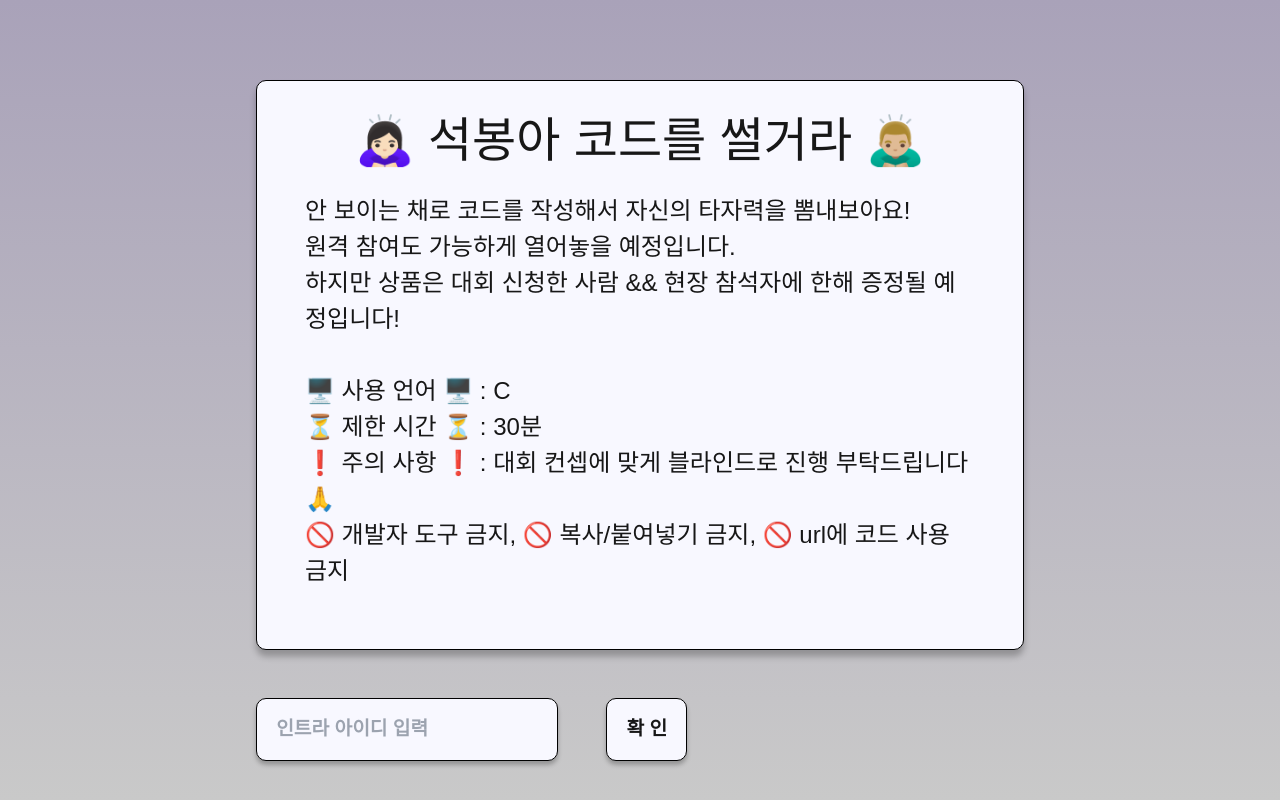
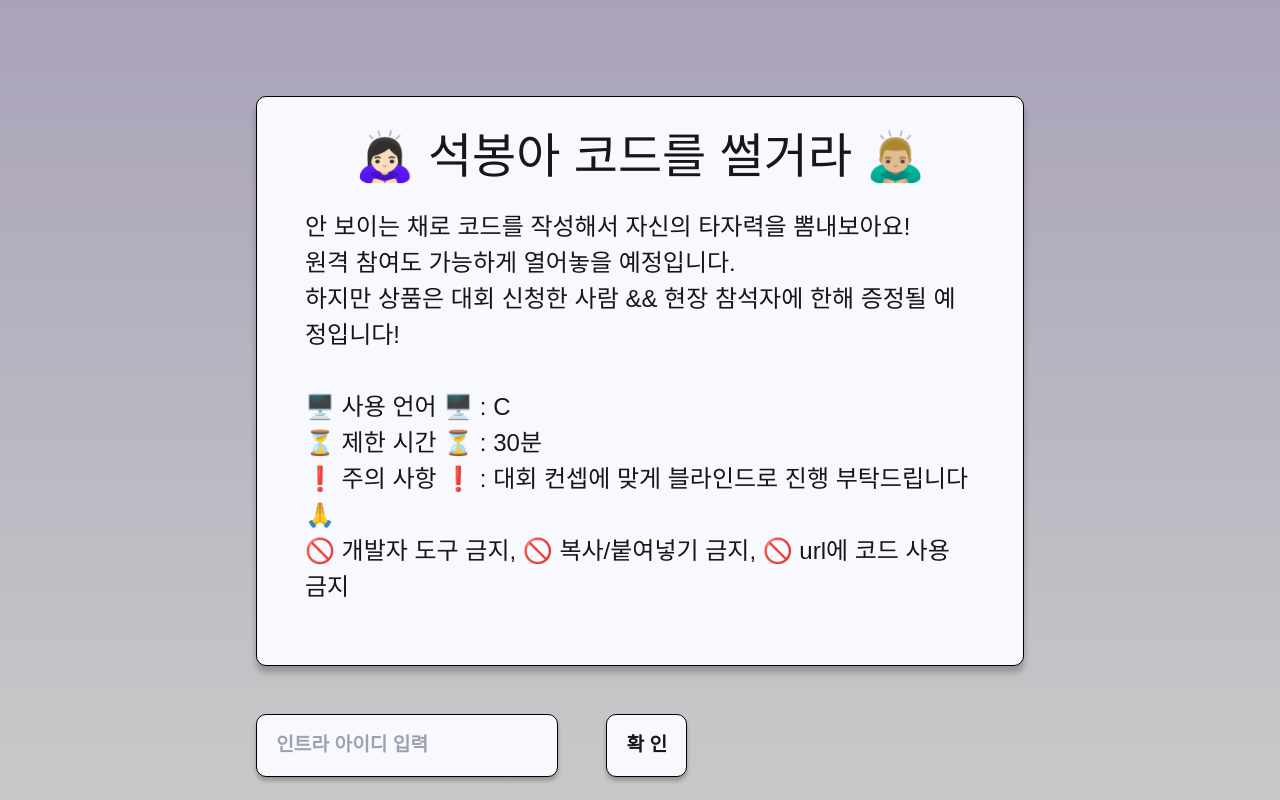
Before and after one commit to siwolee/BlindCodeGame, a Next.js app in the folder next/: page / in a window 1280 px wide. Built offline with nearby package versions, Linux system fonts and the light colour scheme.

Commit message:
Feat: homePage 확인 버튼 누를 시 /game 이동

```diff
--- a/next/pages/index.tsx
+++ b/next/pages/index.tsx
@@ -1,13 +1,17 @@
 import styles from "../styles/home/home.module.scss";
 import { useState } from 'react';
+import { useRouter } from 'next/router';
+
 
 export default function HomePage() {
+  const router = useRouter(); // useRouter 사용
   const [inputValue, setInputValue] = useState('');
 
   const handleSubmit = async () => {
     try {
       // API 호출 코드 추가 예정
       console.log(inputValue);
+      router.push('/game');
     } catch (error) {
       console.error('Error:', error);
     }
--- a/next/styles/home/home.module.scss
+++ b/next/styles/home/home.module.scss
@@ -20,7 +20,7 @@
 }
 
 .infoContainer {
-  margin-top: 5rem;
+  margin-top: 6rem;
   border-radius: 10px;
   border: 0.1rem solid black;
   padding: 1.5rem 3rem;
```
